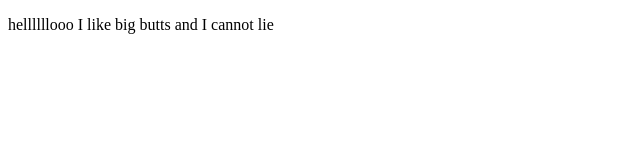
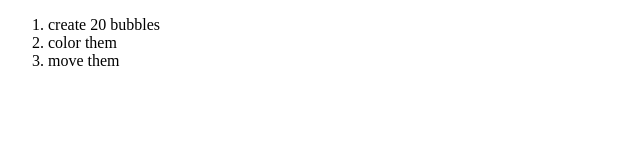
Before and after one commit to valeocchi/git-test, a plain HTML site: page index.html in a window 1280 px wide. Shown: the whole page, without its empty margins (0-640 px from the left). Drawn offline with Linux system fonts and the light colour scheme.

Commit message:
new branch the plan

```diff
--- a/index.html
+++ b/index.html
@@ -1,5 +1,6 @@
 <!DOCTYPE html>
 <html lang="">
+
 <head>
     <meta charset="utf-8">
     <meta name="viewport" content="width=device-width, initial-scale=1.0">
@@ -7,11 +8,12 @@
 </head>
 
 <body>
-    <article>
-        <p>
-            hellllllooo I like big butts and I cannot lie
-        </p>
-    </article>
+    <ol>
+        <li>create 20 bubbles</li>
+        <li>color them</li>
+        <li>move them</li>
+    </ol>
 </body>
+
 </html>
 <script src=""></script>
```
